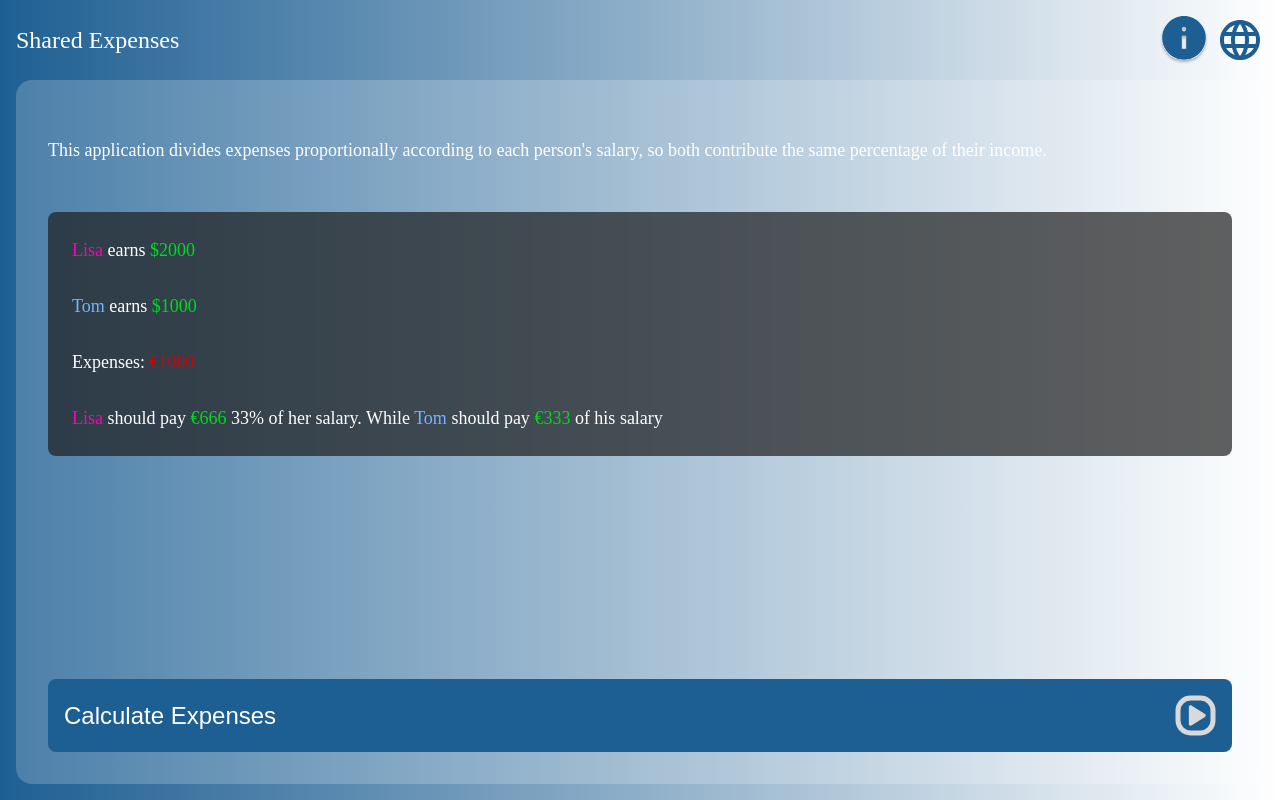
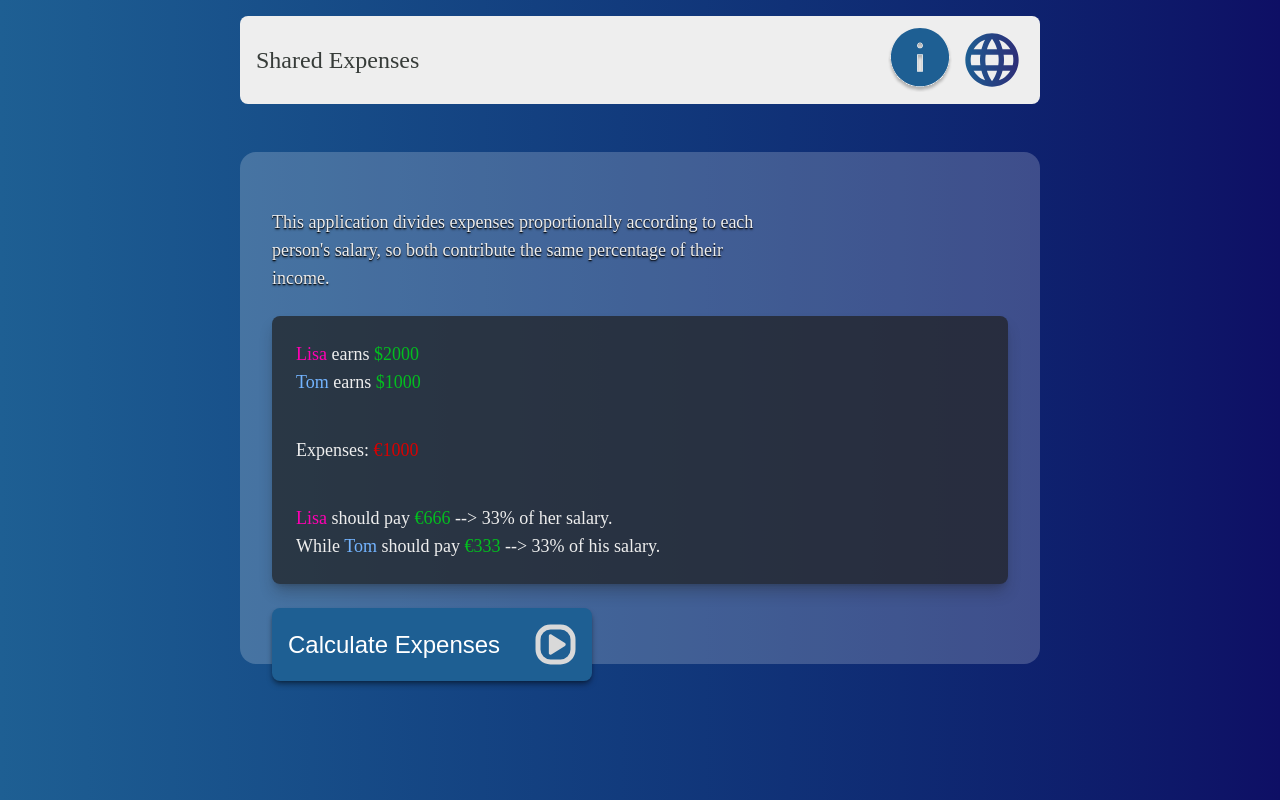
Before and after one commit to Caminaur/equal-expense, a React (Vite) app: page / in a window 1280 px wide. Built offline with nearby package versions, Linux system fonts and the light colour scheme; a web font is replaced by a local one.

Commit message:
Info Desktop and some Views

```diff
--- a/src/App.tsx
+++ b/src/App.tsx
@@ -1,57 +1,14 @@
-import { LangIcon, InfoIcon, LangIconMobile, PlayIcon } from "./assets/icons";
+import Navbar from "./Components/Navbar";
+import InfoPage from "./Pages/InfoPage";
 
 function App() {
   return (
-    <div className="h-screen w-full bg-gradient-to-t from-light-blue to-dark-blue md:bg-gradient-to-r flex flex-col p-4 overflow-hidden">
+    <div className="h-screen w-full bg-gradient-to-t from-light-blue to-dark-blue md:bg-gradient-to-r flex flex-col p-4 overflow-hidden items-center lg:gap-4">
       {/*  navbar */}
-      <div className="w-full flex justify-between items-center pb-4">
-        <span className="text-white text-2xl font-1">Shared Expenses</span>
-        <div className="flex items-center gap-2">
-          <InfoIcon className="h-12 w-12"></InfoIcon>
-          {/* <LangIcon></LangIcon> */}
-          <LangIconMobile className="h-12 w-12"></LangIconMobile>
-        </div>
-      </div>
+      <Navbar />
 
       {/* content */}
-      <div className="h-full w-full p-0">
-        <div className="h-full w-full bg-white/20 rounded-2xl p-8 text-white flex flex-col">
-          <p className="font-2 text-lg py-6">
-            This application divides expenses proportionally according to each
-            person's salary, so both contribute the same percentage of their
-            income.
-          </p>
-          {/* example */}
-          <div className="bg-dark-bg/70 rounded-lg p-6 text-white font-2 text-lg my-6">
-            <p>
-              <span className="text-example-pink">Lisa</span> earns{" "}
-              <span className="text-example-green">$2000</span>
-            </p>
-            <br />
-            <p>
-              <span className="text-example-blue">Tom</span> earns{" "}
-              <span className="text-example-green">$1000</span>
-            </p>
-            <br />
-            <p>
-              <span>
-                Expenses: <span className="text-example-red">€1000</span>
-              </span>
-            </p>
-            <br />
-            <p>
-              <span className="text-example-pink">Lisa</span> should pay
-              <span className="text-example-green"> €666</span> 33% of her
-              salary. While <span className="text-example-blue">Tom</span>{" "}
-              should pay <span className="text-example-green">€333</span> of his
-              salary
-            </p>
-          </div>
-          <button className="bg-light-blue flex items-center justify-between px-4 py-4 rounded-lg text-white w-full mt-auto text-2xl">
-            Calculate Expenses <PlayIcon className="" />
-          </button>
-        </div>
-      </div>
+      <InfoPage />
     </div>
   );
 }
--- /dev/null
+++ b/src/Components/Navbar.tsx
@@ -0,0 +1,21 @@
+import { LangIcon, InfoIcon, LangIconMobile, PlayIcon } from "../assets/icons";
+import React, { Component } from "react";
+
+export class Navbar extends Component {
+  render() {
+    return (
+      <div className="w-full flex justify-between items-center pb-4 lg:bg-light lg:max-w-200 lg:pb-default lg:py-3 lg:px-4 lg:rounded-lg ">
+        <span className="text-white text-2xl font-1 lg:text-text-dark">
+          Shared Expenses
+        </span>
+        <div className="flex items-center gap-2">
+          <InfoIcon className="h-12 w-12 lg:h-16 lg:w-16 duration-200 transition-all hover:brightness-150"></InfoIcon>
+          <LangIcon className="h-12 w-12 hidden lg:block lg:h-16 lg:w-16 duration-200 transition-all hover:brightness-150"></LangIcon>
+          <LangIconMobile className="h-12 w-12 lg:hidden"></LangIconMobile>
+        </div>
+      </div>
+    );
+  }
+}
+
+export default Navbar;
--- /dev/null
+++ b/src/Pages/InfoPage.tsx
@@ -0,0 +1,49 @@
+import { PlayIcon } from "../assets/icons";
+
+function InfoPage() {
+  return (
+    <div className="h-full w-full p-0 lg:max-w-200 lg:max-h-8/12 lg:mt-8">
+      <div className="h-full w-full bg-white/20 rounded-2xl p-8 text-light-font flex flex-col">
+        <p className="font-2 text-lg pt-3 md:w-2/3 text-shadow-sm text-shadow-black/50 sm:pt-6">
+          This application divides expenses proportionally according to each
+          person's salary, so both contribute the same percentage of their
+          income.
+        </p>
+        {/* example */}
+        <div className="bg-dark-bg/70 rounded-lg p-6 text-light-font font-2 text-lg my-6 shadow-lg shadow-dark-bg/30">
+          <p>
+            <span className="text-example-pink">Lisa</span> earns{" "}
+            <span className="text-example-green">$2000</span>
+          </p>
+          <p>
+            <span className="text-example-blue">Tom</span> earns{" "}
+            <span className="text-example-green">$1000</span>
+          </p>
+          <div className="my-4 md:my-10"></div>
+          <p>
+            <span>
+              Expenses: <span className="text-example-red">€1000</span>
+            </span>
+          </p>
+          <div className="my-4 sm:my-10"></div>
+          <p>
+            <span className="text-example-pink">Lisa</span> should pay
+            <span className="text-example-green"> €666</span> {" --> "} 33% of
+            her salary.
+          </p>
+          <p>
+            {" "}
+            While <span className="text-example-blue">Tom</span> should pay{" "}
+            <span className="text-example-green">€333</span>
+            {" --> "} 33% of his salary.
+          </p>
+        </div>
+        <button className="bg-light-blue flex items-center justify-between px-4 py-4 rounded-lg text-white w-full mt-auto text-2xl max-w-80 shadow-md shadow-black/40 duration-200 cursor-pointer hover:brightness-120 transition-all">
+          Calculate Expenses <PlayIcon className="" />
+        </button>
+      </div>
+    </div>
+  );
+}
+
+export default InfoPage;
--- a/src/index.css
+++ b/src/index.css
@@ -9,11 +9,15 @@
   --font-2: "Kadwa", serif;
 
   /* Colores */
+  --color-text-dark: #373c39;
+  --color-light: #eeeeee;
+  --color-light-font: #eeeeee;
+  --color-dark-blue: #0e0f65;
   --color-light-blue: #1e5f93;
   --color-dark-bg: #1f1f1f;
   --color-example-blue: #73b4ff;
   --color-example-pink: #ff00b3;
-  --color-example-green: #00d820;
+  --color-example-green: #03be1f;
   --color-example-red: #d80000;
 
   /* Diseños */
```
